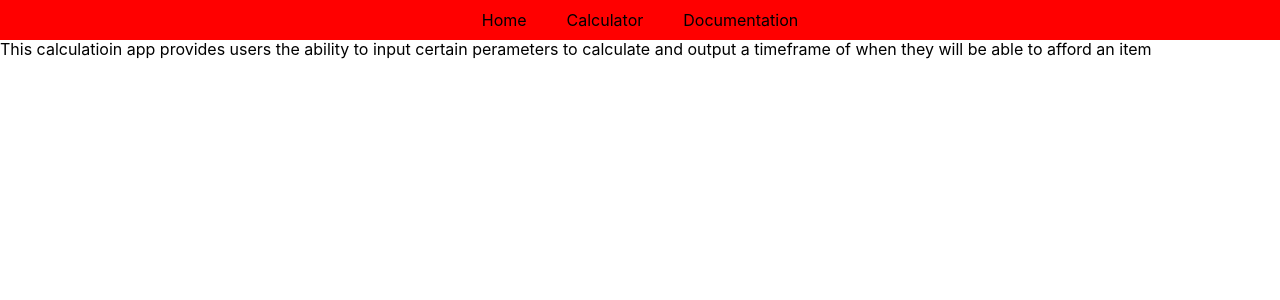
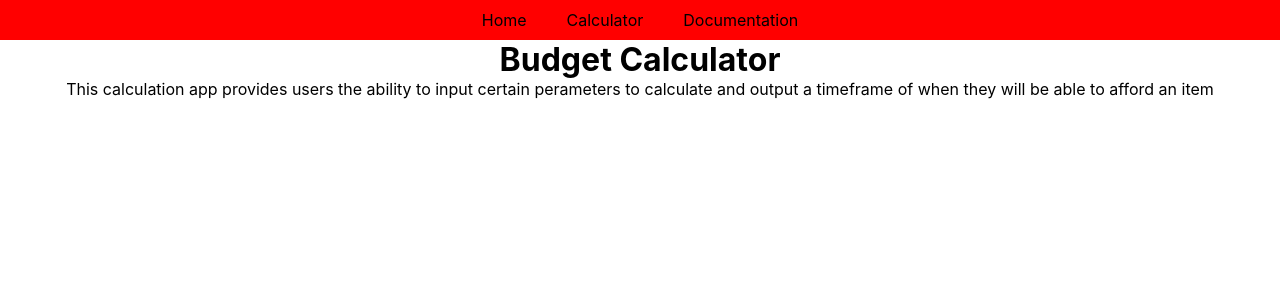
Before and after one commit to TeflonTrout/react-budget-calculator, a React (Create React App) app: page / in a window 1280 px wide. Shown: the top 300 px of the page. Built offline with nearby package versions, Linux system fonts and the light colour scheme.

Commit message:
updated styling

```diff
--- a/src/components/Home.js
+++ b/src/components/Home.js
@@ -11,8 +11,11 @@ function Home() {
                     <li>Documentation</li>
                 </ul>
             </nav>
-            <h1>Budget Calculator</h1>
-            <p>This calculatioin app provides users the ability to input certain perameters to calculate and output a timeframe of when they will be able to afford an item</p>
+
+            <div className="home-page">
+                <h1>Budget Calculator</h1>
+                <p>This calculation app provides users the ability to input certain perameters to calculate and output a timeframe of when they will be able to afford an item</p>
+            </div>
 
         </div>
     )
--- a/src/style.css
+++ b/src/style.css
@@ -9,7 +9,6 @@
 }
 
 nav {
-  position: absolute;
   top: 0;
   width: 100%;
   display: -webkit-box;
@@ -31,12 +30,25 @@ nav ul li {
   padding: 10px 20px;
 }
 
+nav ul li:hover {
+  background: black;
+  color: white;
+}
+
+.home-page {
+  position: relative;
+  display: -webkit-box;
+  display: -ms-flexbox;
+  display: flex;
+  -webkit-box-orient: vertical;
+  -webkit-box-direction: normal;
+      -ms-flex-direction: column;
+          flex-direction: column;
+}
+
 .calculator {
   width: 100%;
   height: 100vh;
-  display: -webkit-box;
-  display: -ms-flexbox;
-  display: flex;
   -webkit-box-orient: vertical;
   -webkit-box-direction: normal;
       -ms-flex-direction: column;
--- a/src/style.scss
+++ b/src/style.scss
@@ -10,7 +10,7 @@
 }
 
 nav {
-    position: absolute;
+    // position: absolute;
     top: 0;
     width: 100%;
     display: flex;
@@ -21,13 +21,22 @@ nav {
             display: flex;
             padding: 10px 20px;
         }
+        li:hover {
+            background: black;
+            color: white;
+        }
     }
+}
+
+.home-page {
+    position: relative;
+    display: flex;
+    flex-direction: column;
 }
 
 .calculator {
     width: 100%;
     height: 100vh;
-    display: flex;
     flex-direction: column;
     background: rgb(0,215,144);
     color: white;
```
Also changed, not shown: 1 other file (tests, documents, lock files or other folders).
